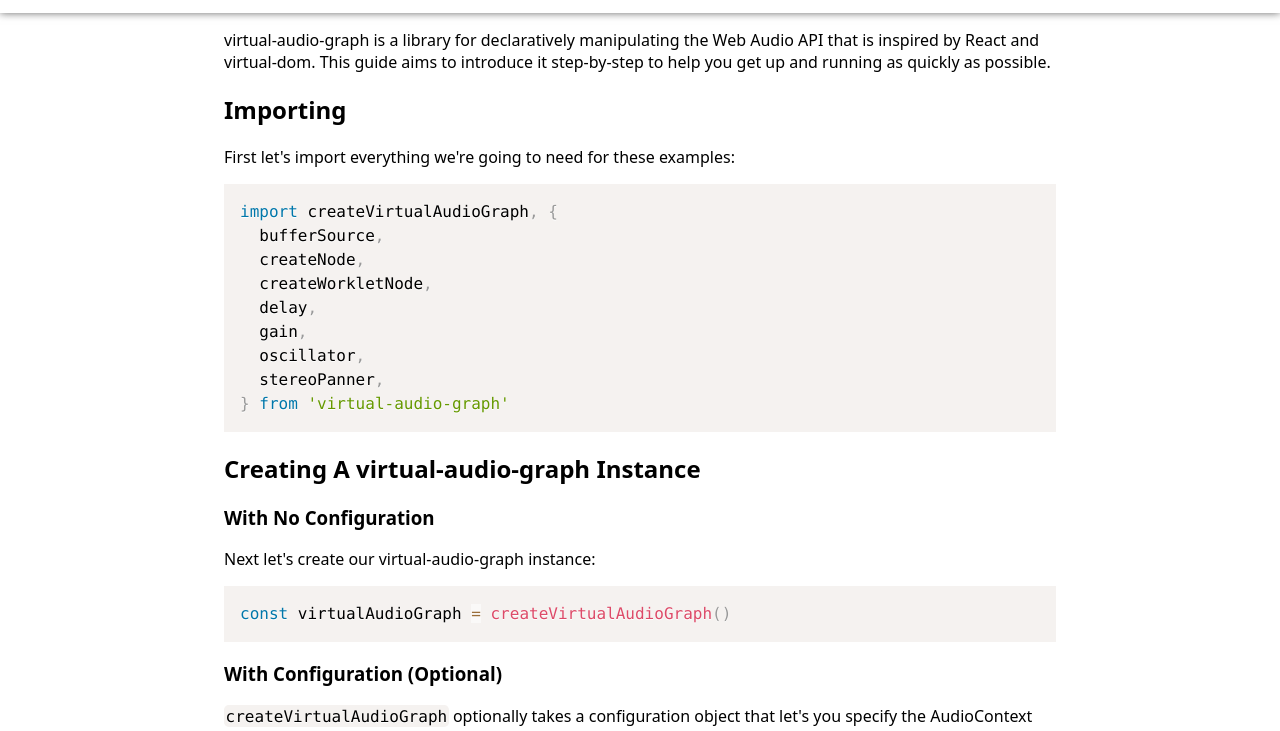
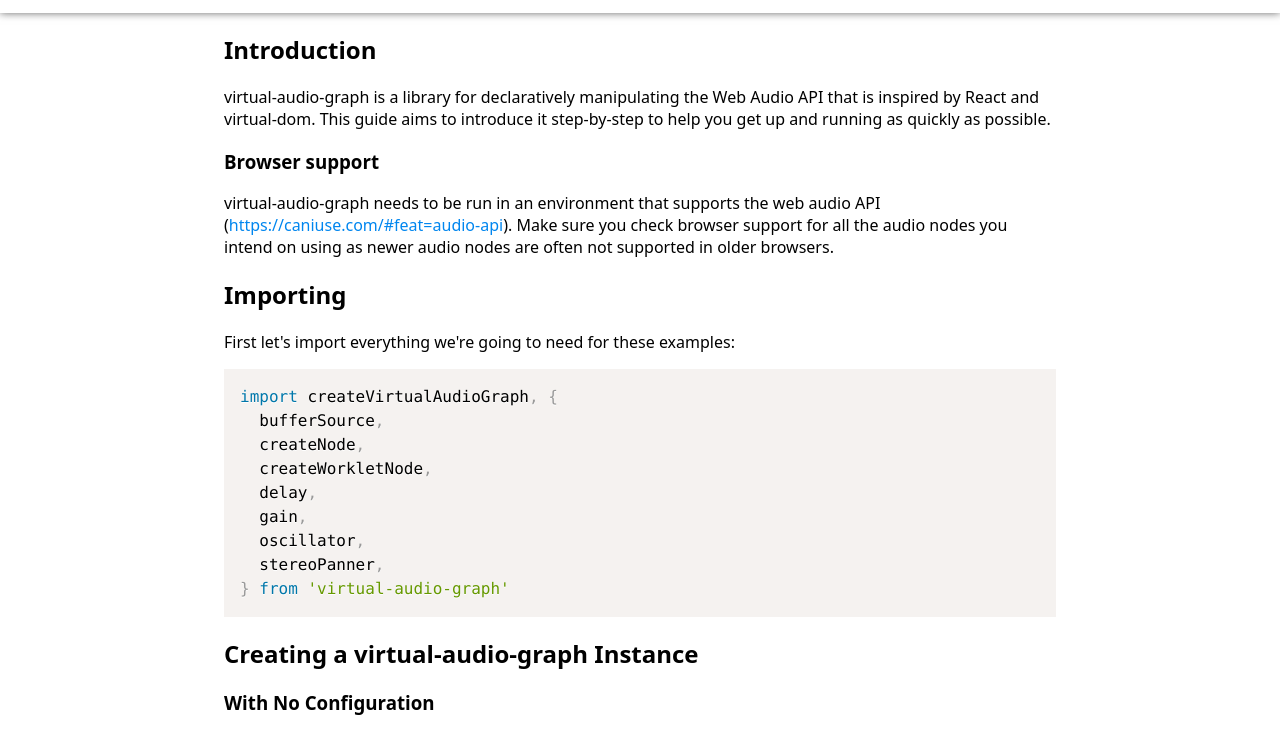
Before and after one commit to benji6/virtual-audio-graph, a website: page docs/index.html in a window 1280 px wide. Shown: the part 62-793 px from the top of the page. Drawn offline with nearby package versions, Linux system fonts and the light colour scheme.

Commit message:
docs(browser support): explain web audio api browser support

```diff
--- a/docs/index.html
+++ b/docs/index.html
@@ -43,11 +43,22 @@
     </header>
 
     <main>
+      <h2>Introduction</h2>
       <p>
         virtual-audio-graph is a library for declaratively manipulating the Web
         Audio API that is inspired by React and virtual-dom. This guide aims to
         introduce it step-by-step to help you get up and running as quickly as
         possible.
+      </p>
+
+      <h3>Browser support</h3>
+      <p>
+        virtual-audio-graph needs to be run in an environment that supports the
+        web audio API (<a href="https://caniuse.com/#feat=audio-api"
+          >https://caniuse.com/#feat=audio-api</a
+        >). Make sure you check browser support for all the audio nodes you
+        intend on using as newer audio nodes are often not supported in older
+        browsers.
       </p>
 
       <h2>Importing</h2>
@@ -67,7 +78,7 @@
 } from 'virtual-audio-graph'
 </code></pre>
 
-      <h2>Creating A virtual-audio-graph Instance</h2>
+      <h2>Creating a virtual-audio-graph Instance</h2>
 
       <h3>With No Configuration</h3>
       <p>Next let's create our virtual-audio-graph instance:</p>
```
